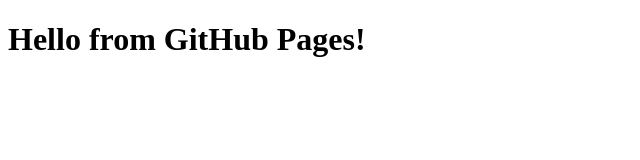
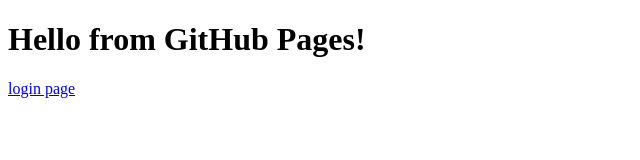
Before and after one commit to DevlepoerSeeta/localRepo, a plain HTML site: page index.html in a window 1280 px wide. Shown: the full height of the page, 0-640 px from the left. Drawn offline with Linux system fonts and the light colour scheme.

Commit message:
write a code

```diff
--- a/index.html
+++ b/index.html
@@ -5,5 +5,6 @@
   </head>
   <body>
     <h1>Hello from GitHub Pages!</h1>
+    <a href="first.html">login page</a>
   </body>
 </html>
```
